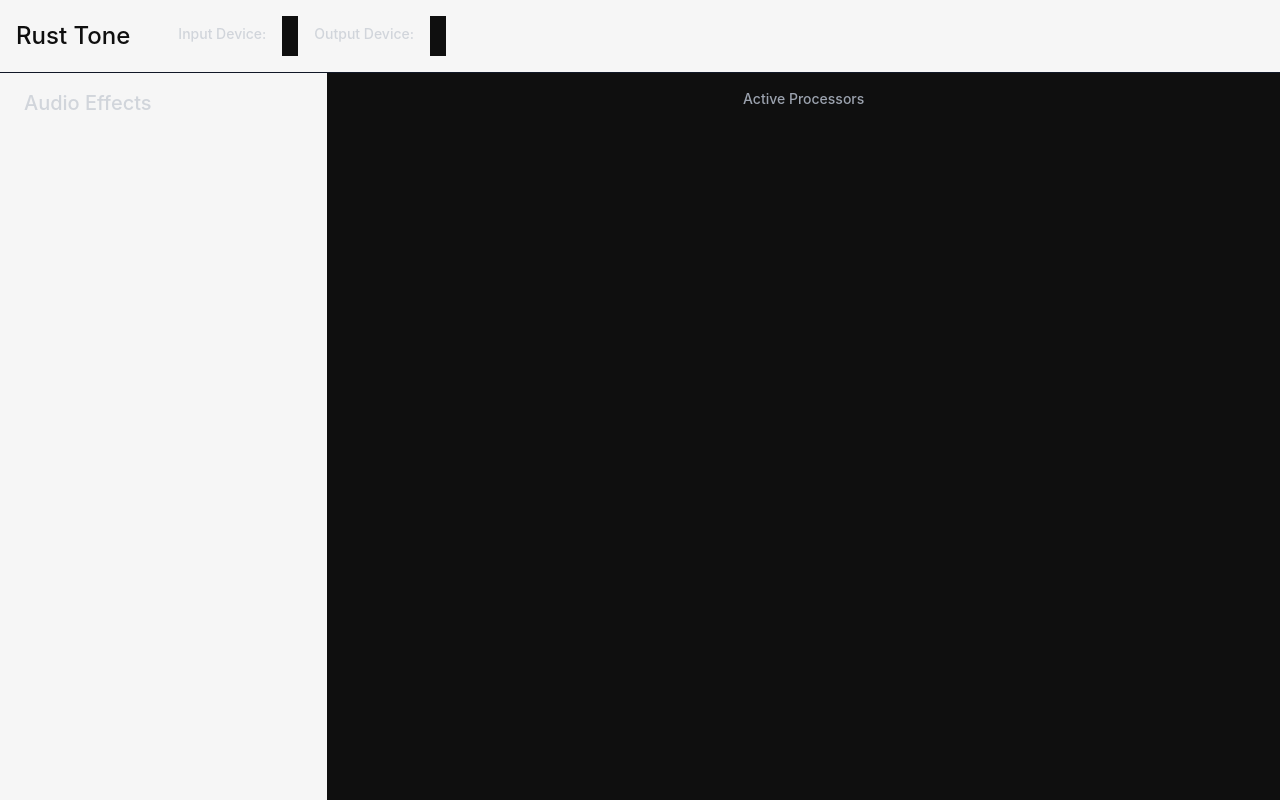
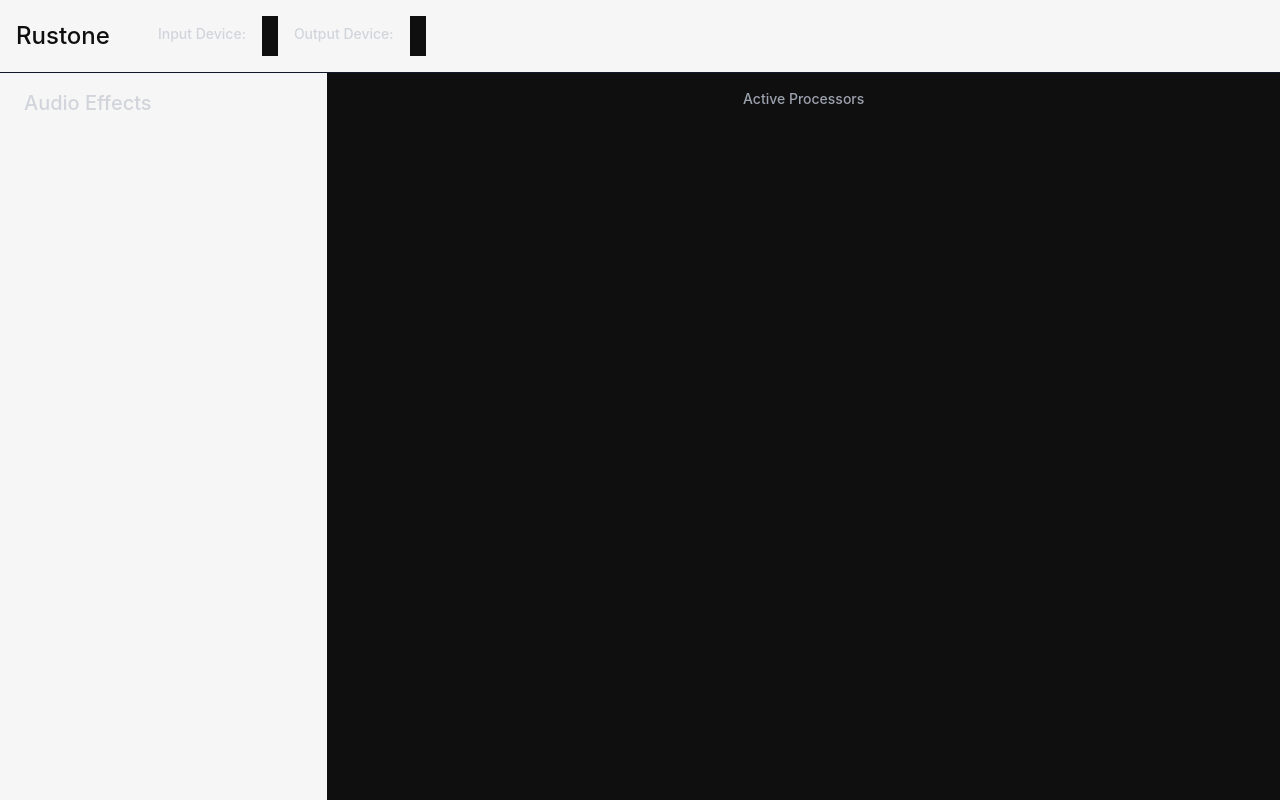
Before and after one commit to acaala/amp_sim, a Svelte app: page / in a window 1280 px wide. Built offline with nearby package versions, Linux system fonts and the light colour scheme.

Commit message:
- Updated name

```diff
--- a/src-tauri/tauri.conf.json
+++ b/src-tauri/tauri.conf.json
@@ -36,7 +36,7 @@
       {
         "fullscreen": false,
         "resizable": false,
-        "title": "Rust Tone",
+        "title": "Rustone",
         "width": 1200,
         "height": 600
       }
--- a/src/App.svelte
+++ b/src/App.svelte
@@ -8,7 +8,7 @@
     class="flex gap-12 items-center w-full
    p-4 border-b border-gray-900"
   >
-    <h1 class="text-2xl font-medium">Rust Tone</h1>
+    <h1 class="text-2xl font-medium">Rustone</h1>
     <div>
       <Devices />
     </div>
```
Also changed, not shown: 1 other file (tests, documents, lock files or other folders).
